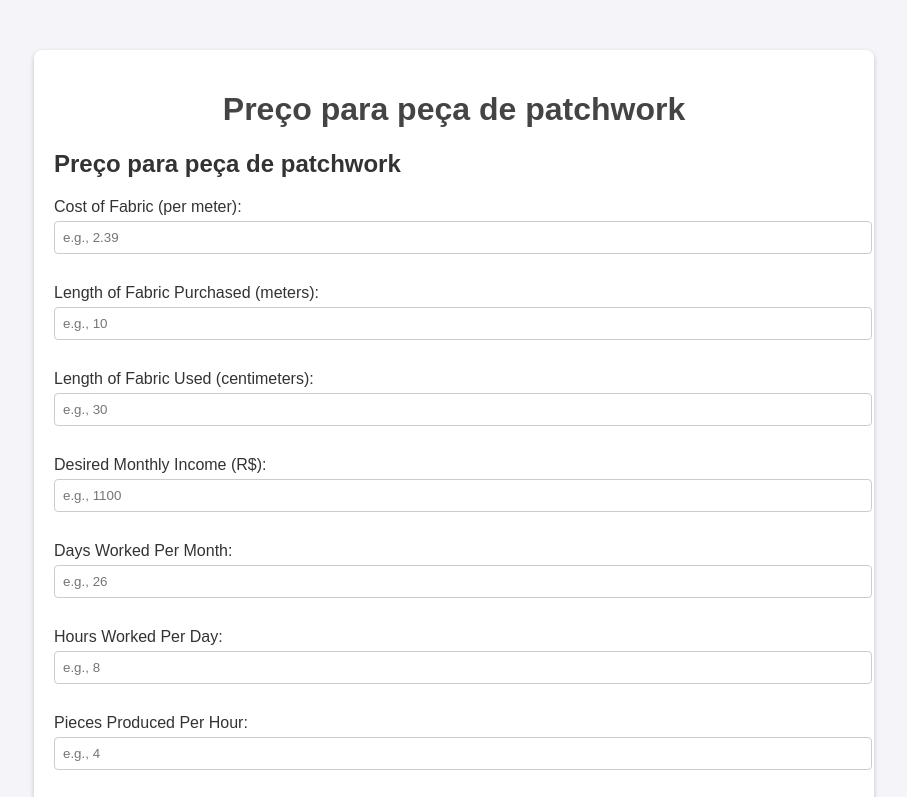
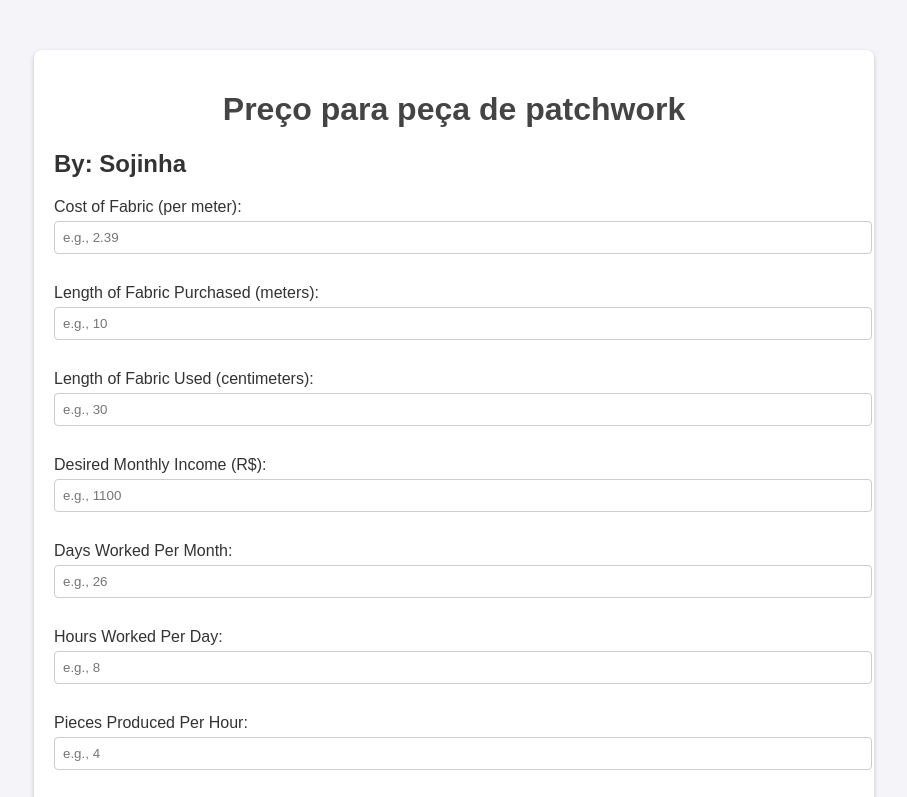
Before and after one commit to GabrielValeze/patchwork, a plain HTML site: page index.html in a window 1280 px wide. Shown: the top 797 px of the page, without its empty margins (186-1093 px from the left). Drawn offline with Linux system fonts and the light colour scheme.

Commit message:
Update index.html

```diff
--- a/index.html
+++ b/index.html
@@ -59,7 +59,7 @@
 <body>
     <div class="container">
         <h1>Preço para peça de patchwork</h1>
-        <h2>Preço para peça de patchwork</h2>
+        <h2>By: Sojinha</h2>
         <label for="fabric-cost">Cost of Fabric (per meter):</label>
         <input type="number" id="fabric-cost" placeholder="e.g., 2.39" step="0.01">
 
```
